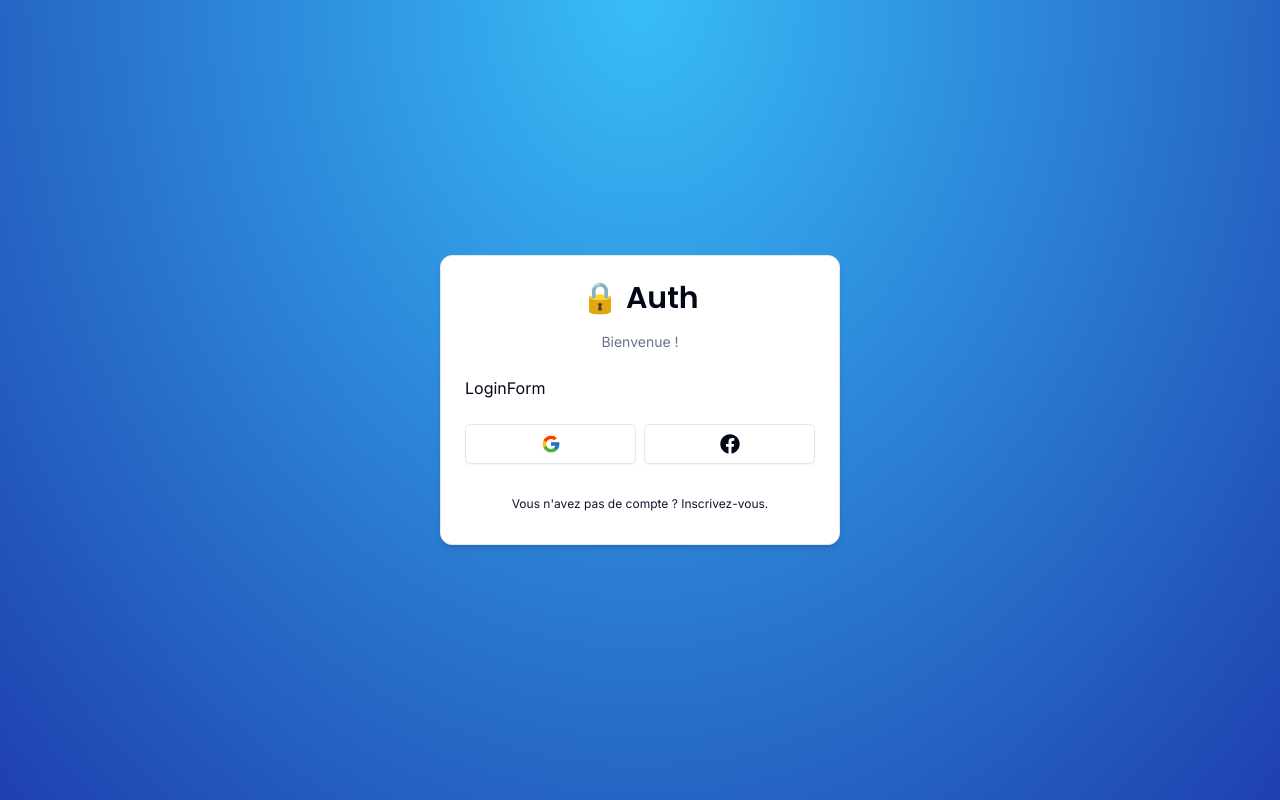
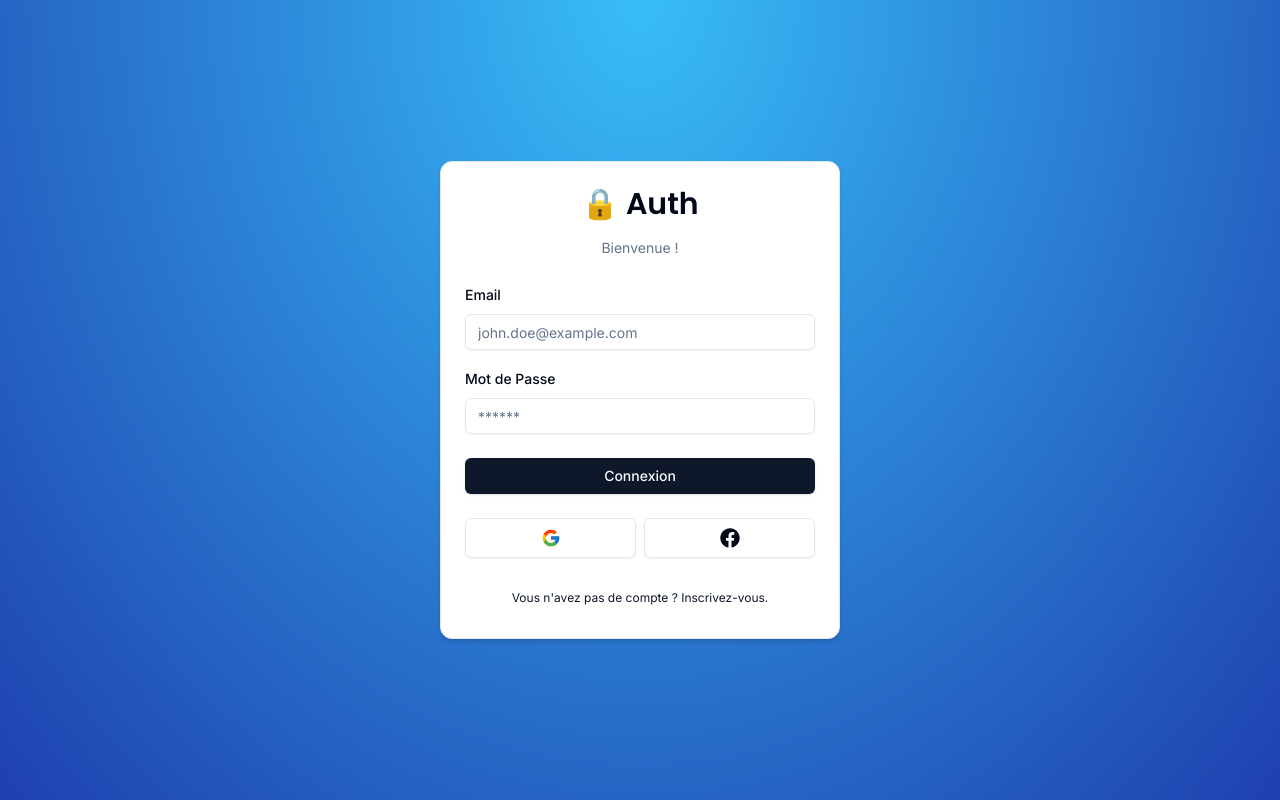
Before and after one commit to ArmandineLDev/authProject, a Next.js app: page /auth/login in a window 1280 px wide. Built offline with nearby package versions, Linux system fonts and the light colour scheme.

Commit message:
errors ad success messages

```diff
--- a/app/page.tsx
+++ b/app/page.tsx
@@ -1,6 +1,6 @@
 import { LoginButton } from "@/components/auth/LoginButton";
 import { Button } from "@/components/ui/button";
-import { cn } from "@/lib/utils";
+import { cn } from "@/src/lib/utils";
 import { Poppins } from "next/font/google";
 
 const font = Poppins({
--- a/components/auth/AuthCardHeader.tsx
+++ b/components/auth/AuthCardHeader.tsx
@@ -1,4 +1,4 @@
-import { cn } from "@/lib/utils";
+import { cn } from "@/src/lib/utils";
 import { Poppins } from "next/font/google";
 
 const font = Poppins({
--- a/components/auth/LoginForm.tsx
+++ b/components/auth/LoginForm.tsx
@@ -1,6 +1,37 @@
+"use client";
+
+import { zodResolver } from "@hookform/resolvers/zod";
+import { useForm } from "react-hook-form";
+import * as z from "zod";
+
 import { CardWrapper } from "@/components/auth/CardWrapper";
+import { FormError } from "@/components/form-error";
+import { FormSuccess } from "@/components/form-success";
+import { Button } from "@/components/ui/button";
+import { Input } from "@/components/ui/input";
+import { LoginSchema } from "@/src/schemas";
+import {
+  Form,
+  FormControl,
+  FormField,
+  FormItem,
+  FormLabel,
+  FormMessage,
+} from "../ui/form";
 
 export const LoginForm = () => {
+  const form = useForm<z.infer<typeof LoginSchema>>({
+    resolver: zodResolver(LoginSchema),
+    defaultValues: {
+      email: "",
+      password: "",
+    },
+  });
+
+  const onSubmit = (values: z.infer<typeof LoginSchema>) => {
+    console.log(values);
+  };
+
   return (
     <CardWrapper
       headerLabel="Bienvenue !"
@@ -8,7 +39,47 @@
       backButtonHref="/auth/register"
       showSocial
     >
-      LoginForm
+      <Form {...form}>
+        <form onSubmit={form.handleSubmit(onSubmit)} className="space-y-6">
+          <div className="space-y-4">
+            <FormField
+              control={form.control}
+              name="email"
+              render={({ field }) => (
+                <FormItem>
+                  <FormLabel>Email</FormLabel>
+                  <FormControl>
+                    <Input
+                      {...field}
+                      type="email"
+                      placeholder="john.doe@example.com"
+                    />
+                  </FormControl>
+                  <FormMessage />
+                </FormItem>
+              )}
+            />
+            <FormField
+              control={form.control}
+              name="password"
+              render={({ field }) => (
+                <FormItem>
+                  <FormLabel>Mot de Passe</FormLabel>
+                  <FormControl>
+                    <Input {...field} type="password" placeholder="******" />
+                  </FormControl>
+                  <FormMessage />
+                </FormItem>
+              )}
+            />
+          </div>
+          <FormError message="" />
+          <FormSuccess message="" />
+          <Button type="submit" className="w-full">
+            Connexion
+          </Button>
+        </form>
+      </Form>
     </CardWrapper>
   );
 };
--- /dev/null
+++ b/components/form-error.tsx
@@ -0,0 +1,15 @@
+import { ExclamationTriangleIcon } from "@radix-ui/react-icons";
+
+interface FormErrorProps {
+  message?: string;
+}
+
+export const FormError = ({ message }: FormErrorProps) => {
+  if (!message) return null;
+  return (
+    <div className="bg-destructive/15 p-3 rounded-md flex items-center gap-x-2 text-sm text-destructive">
+      <ExclamationTriangleIcon className="w-4 h-4 mr-2" />
+      <p>{message}</p>
+    </div>
+  );
+};
--- /dev/null
+++ b/components/form-success.tsx
@@ -0,0 +1,15 @@
+import { CheckCircledIcon } from "@radix-ui/react-icons";
+
+interface FormSuccessProps {
+  message?: string;
+}
+
+export const FormSuccess = ({ message }: FormSuccessProps) => {
+  if (!message) return null;
+  return (
+    <div className="bg-emerald-500/15 p-3 rounded-md flex items-center gap-x-2 text-sm text-emerald-500">
+      <CheckCircledIcon className="w-4 h-4 mr-2" />
+      <p>{message}</p>
+    </div>
+  );
+};
--- a/components/ui/card.tsx
+++ b/components/ui/card.tsx
@@ -1,6 +1,6 @@
-import * as React from "react"
+import * as React from "react";
 
-import { cn } from "@/lib/utils"
+import { cn } from "@/src/lib/utils";
 
 const Card = React.forwardRef<
   HTMLDivElement,
@@ -14,8 +14,8 @@
     )}
     {...props}
   />
-))
-Card.displayName = "Card"
+));
+Card.displayName = "Card";
 
 const CardHeader = React.forwardRef<
   HTMLDivElement,
@@ -26,8 +26,8 @@
     className={cn("flex flex-col space-y-1.5 p-6", className)}
     {...props}
   />
-))
-CardHeader.displayName = "CardHeader"
+));
+CardHeader.displayName = "CardHeader";
 
 const CardTitle = React.forwardRef<
   HTMLParagraphElement,
@@ -38,8 +38,8 @@
     className={cn("font-semibold leading-none tracking-tight", className)}
     {...props}
   />
-))
-CardTitle.displayName = "CardTitle"
+));
+CardTitle.displayName = "CardTitle";
 
 const CardDescription = React.forwardRef<
   HTMLParagraphElement,
@@ -50,16 +50,16 @@
     className={cn("text-sm text-muted-foreground", className)}
     {...props}
   />
-))
-CardDescription.displayName = "CardDescription"
+));
+CardDescription.displayName = "CardDescription";
 
 const CardContent = React.forwardRef<
   HTMLDivElement,
   React.HTMLAttributes<HTMLDivElement>
 >(({ className, ...props }, ref) => (
   <div ref={ref} className={cn("p-6 pt-0", className)} {...props} />
-))
-CardContent.displayName = "CardContent"
+));
+CardContent.displayName = "CardContent";
 
 const CardFooter = React.forwardRef<
   HTMLDivElement,
@@ -70,7 +70,14 @@
     className={cn("flex items-center p-6 pt-0", className)}
     {...props}
   />
-))
-CardFooter.displayName = "CardFooter"
+));
+CardFooter.displayName = "CardFooter";
 
-export { Card, CardHeader, CardFooter, CardTitle, CardDescription, CardContent }
+export {
+  Card,
+  CardContent,
+  CardDescription,
+  CardFooter,
+  CardHeader,
+  CardTitle,
+};
--- /dev/null
+++ b/src/schemas/index.ts
@@ -0,0 +1,10 @@
+import * as z from "zod";
+
+export const LoginSchema = z.object({
+  email: z
+    .string()
+    .email({ message: "Veuillez entrer une adresse email valide" }),
+  password: z
+    .string()
+    .min(1, { message: "Veuillez entrer votre mot de passe" }),
+});
```
Also changed, not shown: components/ui/button.tsx (+11 -11 lines), components/ui/form.tsx (+51 -50 lines), components/ui/input.tsx (+6 -6 lines), components/ui/label.tsx (+9 -9 lines), src/lib/utils.ts (renamed from lib/utils.ts).
